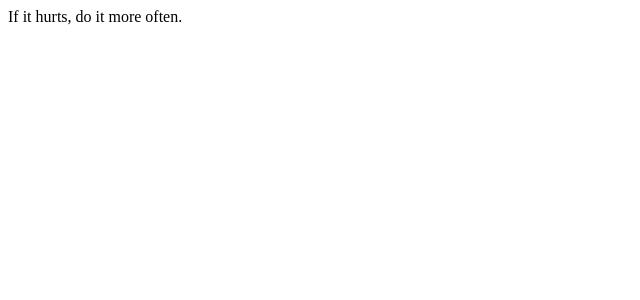
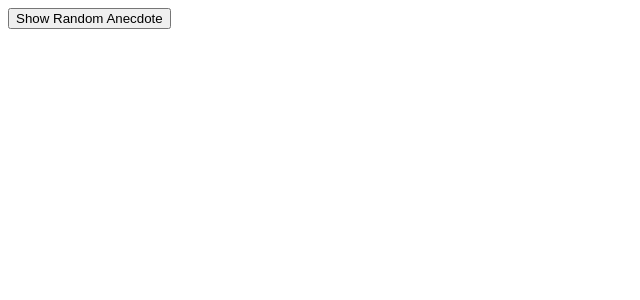
Before and after one commit to MikoVelascoRamirez/fullstackopen-exercises-repo, a React (Vite) app in the folder part1/exercises/3.-anecdotes/: page / in a window 1280 px wide. Shown: the top 300 px of the page, without its empty margins (0-640 px from the left). Built offline with nearby package versions, Linux system fonts and the light colour scheme.

Commit message:
24. adding button to show random anecdote and testing handler function.

```diff
--- a/part1/exercises/3.-anecdotes/src/App.jsx
+++ b/part1/exercises/3.-anecdotes/src/App.jsx
@@ -2,6 +2,7 @@ import React, { useState } from 'react'
 
 const App = () => {
 
+  // Common variables
   const anecdotes = [
     'If it hurts, do it more often.',
     'Adding manpower to a late software project makes it later!',
@@ -13,11 +14,18 @@ const App = () => {
     'The only way to go fast, is to go well.'
   ]
 
+  // State variables
   const [selected, setSelected] = useState(0);
+
+  // Events handlers
+
+  const showAnecdote = () => {
+    console.log(Math.floor(Math.random() * 8))
+  }
 
   return (
     <div>
-      {anecdotes[selected]}
+      <button onClick={showAnecdote}>Show Random Anecdote</button>
     </div>
   )
 }
```
